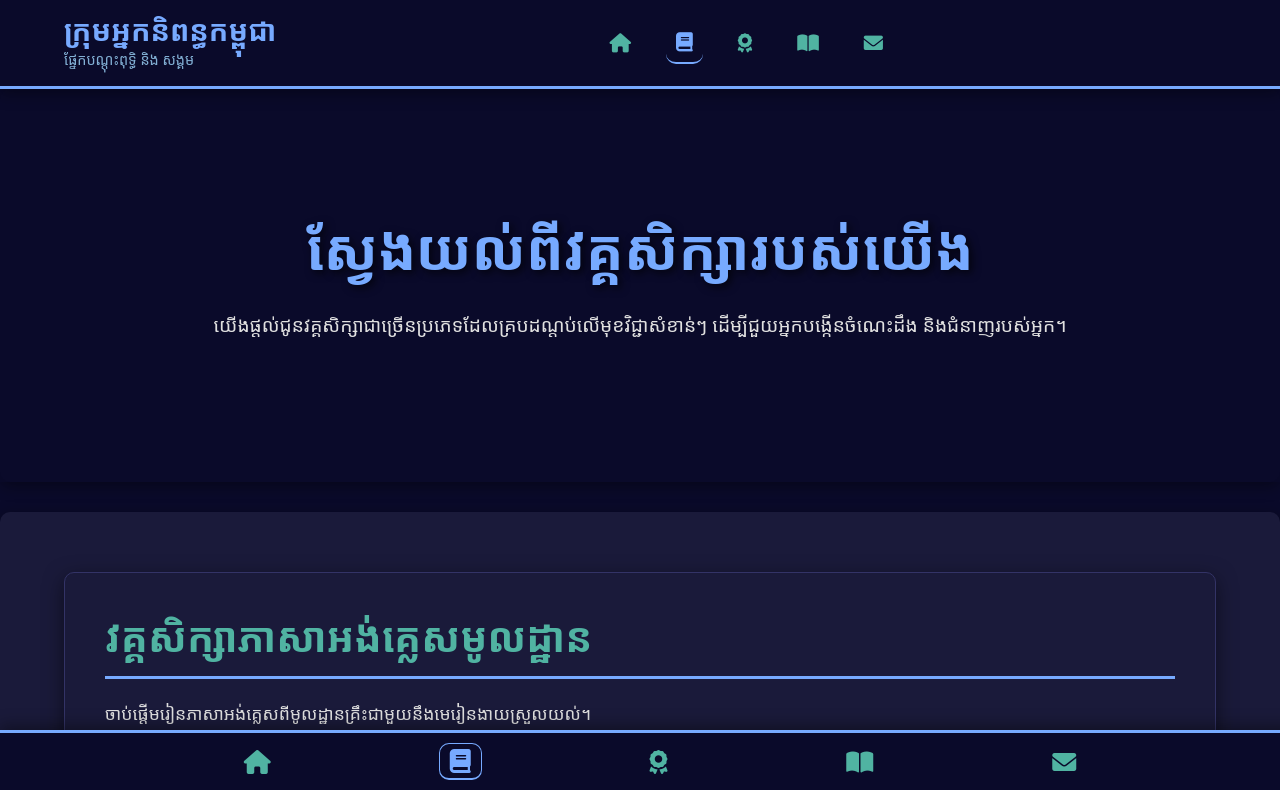
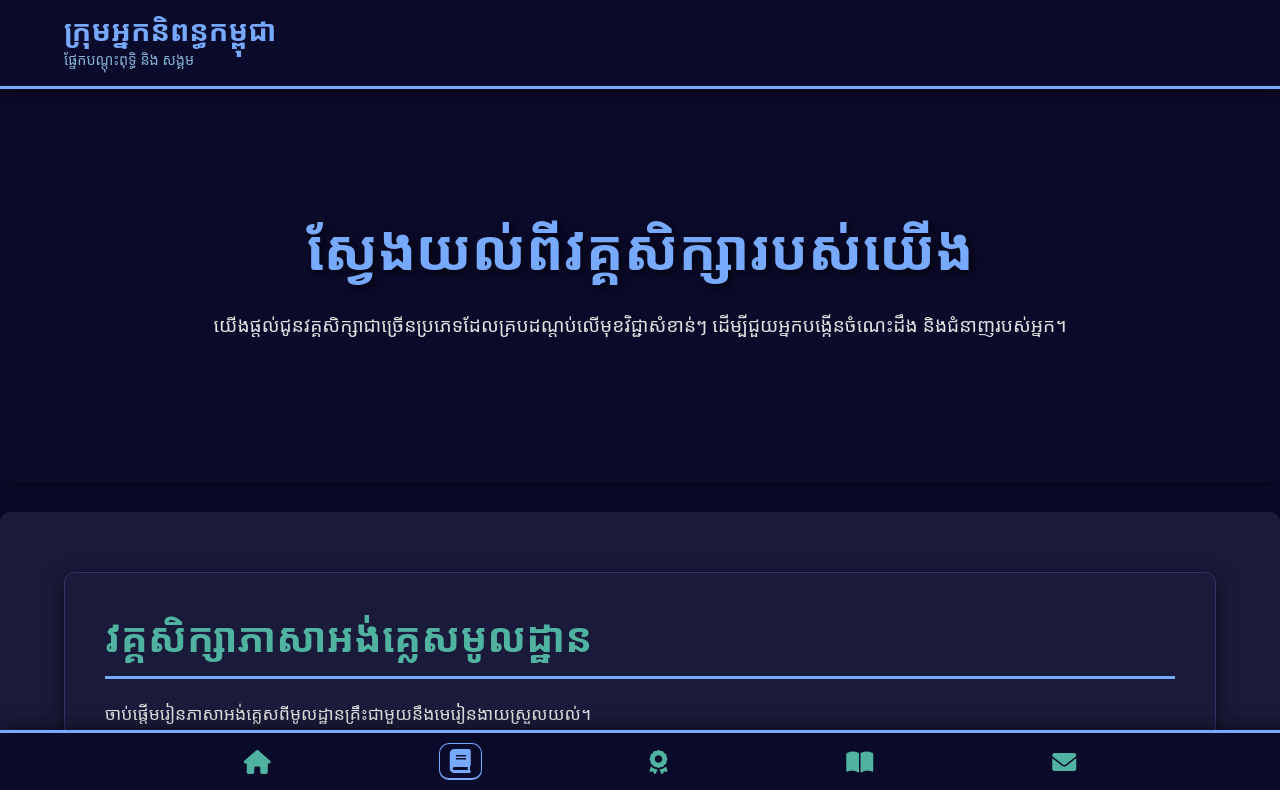
Before and after one commit to RanaRun/Intellectual-and-Social-Training-Department-, a plain HTML site: page lessons.html in a window 1280 px wide. Shown: the top 790 px of the page. Drawn offline with Linux system fonts and the light colour scheme; a web font is replaced by a local one.

Commit message:
Update lessons.html

```diff
--- a/lessons.html
+++ b/lessons.html
@@ -17,13 +17,6 @@
                 <p class="tagline">ផ្នែកបណ្ដុះពុទ្ធិ និង សង្គម</p>
             </div>
             <nav class="main-nav">
-                <ul>
-                    <li><a href="index.html" title="ទំព័រដើម"><i class="fas fa-home"></i></a></li>
-                    <li><a href="lessons.html" class="active" title="វគ្គសិក្សា"><i class="fas fa-book"></i></a></li>
-                    <li><a href="certificates.html" title="វិញ្ញាបនបត្រ"><i class="fas fa-award"></i></a></li>
-                    <li><a href="library.html" title="បណ្ណាល័យ"><i class="fas fa-book-open"></i></a></li>
-                    <li><a href="contact.html" title="ទំនាក់ទំនង"><i class="fas fa-envelope"></i></a></li>
-                </ul>
             </nav>
             <div class="header-logo-right">
                 <!-- លុប Logo ចេញពីទីនេះ -->
```
